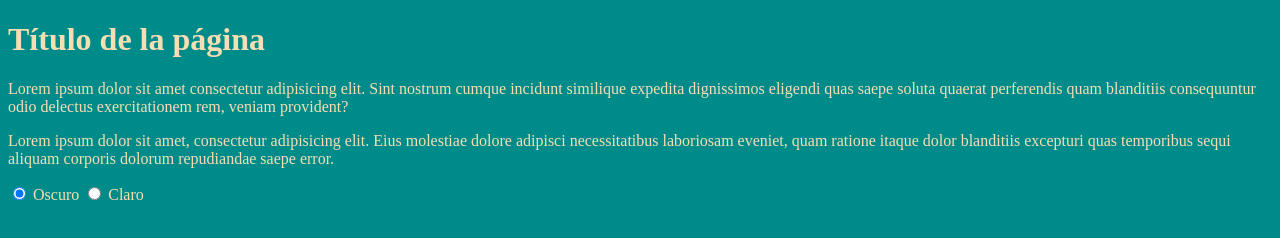
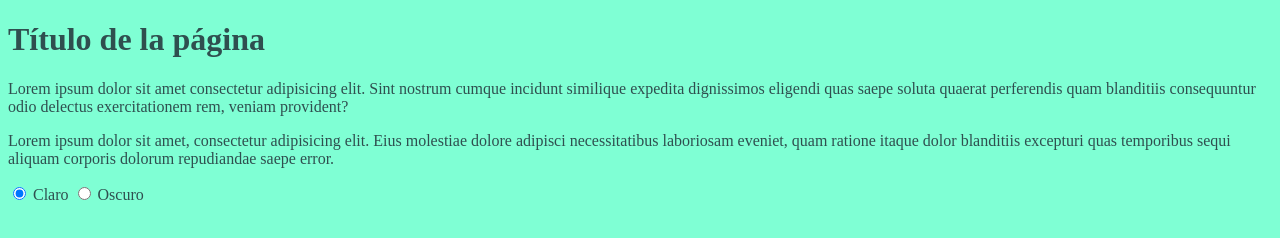
Before and after one commit to MargaritaBerjon/ejercicios-modulo-2, a plain HTML site: page 2-11-Peticiones-al-servidor-2/Ejercicio5/index.html in a window 1280 px wide. Both pictures are taken after a click on the radio button 19 px from the left and 193 px from the top of the page. Drawn offline with Linux system fonts and the light colour scheme.

Commit message:
2-11 .5 last point

```diff
--- a/2-11-Peticiones-al-servidor-2/Ejercicio5/index.html
+++ b/2-11-Peticiones-al-servidor-2/Ejercicio5/index.html
@@ -11,10 +11,10 @@
     <p>Lorem ipsum dolor sit amet consectetur adipisicing elit. Sint nostrum cumque incidunt similique expedita dignissimos eligendi quas saepe soluta quaerat perferendis quam blanditiis consequuntur odio delectus exercitationem rem, veniam provident?</p>
     <p>Lorem ipsum dolor sit amet, consectetur adipisicing elit. Eius molestiae dolore adipisci necessitatibus laboriosam eveniet, quam ratione itaque dolor blanditiis excepturi quas temporibus sequi aliquam corporis dolorum repudiandae saepe error.</p>
     <form class="js-themechoose">
-      <input type="radio" name="color" id="light" value="light-text" />
+      <input type="radio" name="color" id="light" value="light" />
+      <label for="">Claro</label>
+      <input type="radio" name="color" id="dark" value="dark" />
       <label for="">Oscuro</label>
-      <input type="radio" name="color" id="dark" value="dark-text" />
-      <label for="">Claro</label>
     </form>
     <script src="main.js"></script>
   </body>
--- a/2-11-Peticiones-al-servidor-2/Ejercicio5/main.css
+++ b/2-11-Peticiones-al-servidor-2/Ejercicio5/main.css
@@ -1,9 +1,9 @@
-.light-text {
+.dark {
   color: wheat;
   background-color: darkcyan;
 }
 
-.dark-text {
+.light {
   color: darkslategray;
   background-color: aquamarine;
 }
--- a/2-11-Peticiones-al-servidor-2/Ejercicio5/main.js
+++ b/2-11-Peticiones-al-servidor-2/Ejercicio5/main.js
@@ -2,13 +2,15 @@ let theme = document.querySelector('.js-themechoose');
 let body = document.querySelector('body');
 
 function themeChoose(ev) {
-  if (ev.target.value === 'light-text') {
-    body.classList.add('light-text');
-    body.classList.remove('dark-text');
+  if (ev.target.value === 'light') {
+    body.classList.add('light');
+    body.classList.remove('dark');
   } else {
-    body.classList.add('dark-text');
-    body.classList.remove('light-text');
+    body.classList.add('dark');
+    body.classList.remove('light');
   }
+  localStorage.setItem('theme', ev.target.value);
 }
 
 theme.addEventListener('change', themeChoose);
+body.classList.add(localStorage.getItem('theme'));
```
